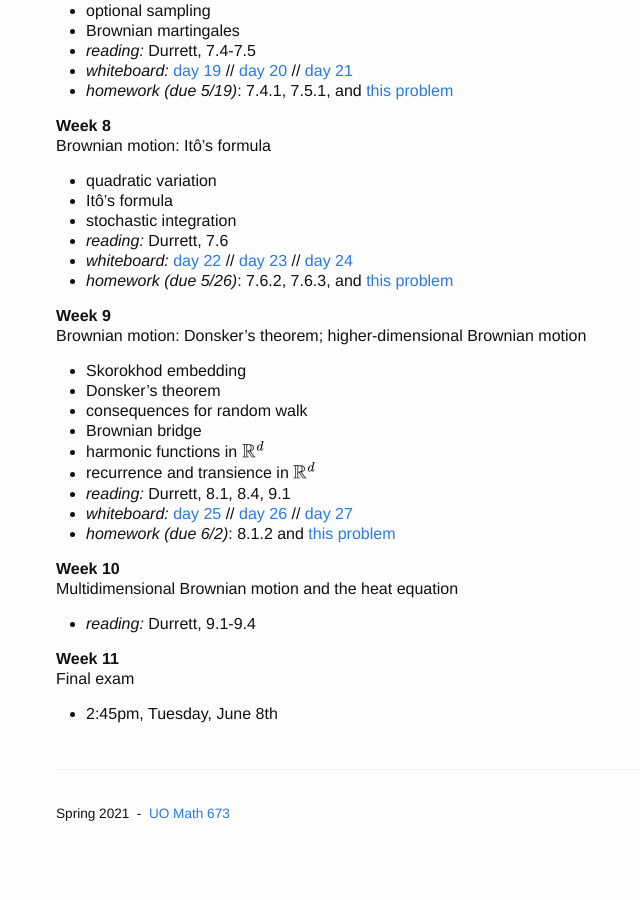
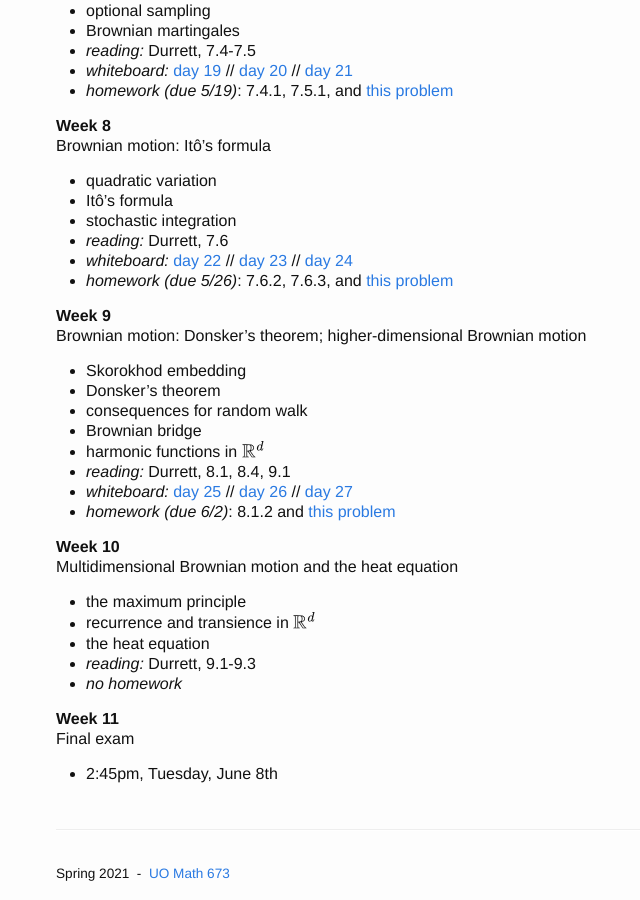
Before and after one commit to petrelharp/probability_theory, a Jekyll site: the page built from pages/schedule.md, in a window 1280 px wide and 900 px high, scrolled down 1524 px. Shown: the whole window, without its empty margins (234-874 px from the left). Built offline with Jekyll 4.4.1, drawn with Linux system fonts in a browser that asks for light colours; before the commit the page ends 2364 px from its top, so only the background shows below that.

Commit message:
schedule

```diff
--- a/pages/schedule.md
+++ b/pages/schedule.md
@@ -119,7 +118,11 @@ Week 10
 
 : Multidimensional Brownian motion and the heat equation
 
-    - *reading:* Durrett, 9.1-9.4
+    - the maximum principle
+    - recurrence and transience in $\mathbb{R}^d$
+    - the heat equation
+    - *reading:* Durrett, 9.1-9.3
+    - *no homework*
 
 Week 11
 
```
Also changed, not shown: other parts of pages/schedule.md (+0 -1 lines).
